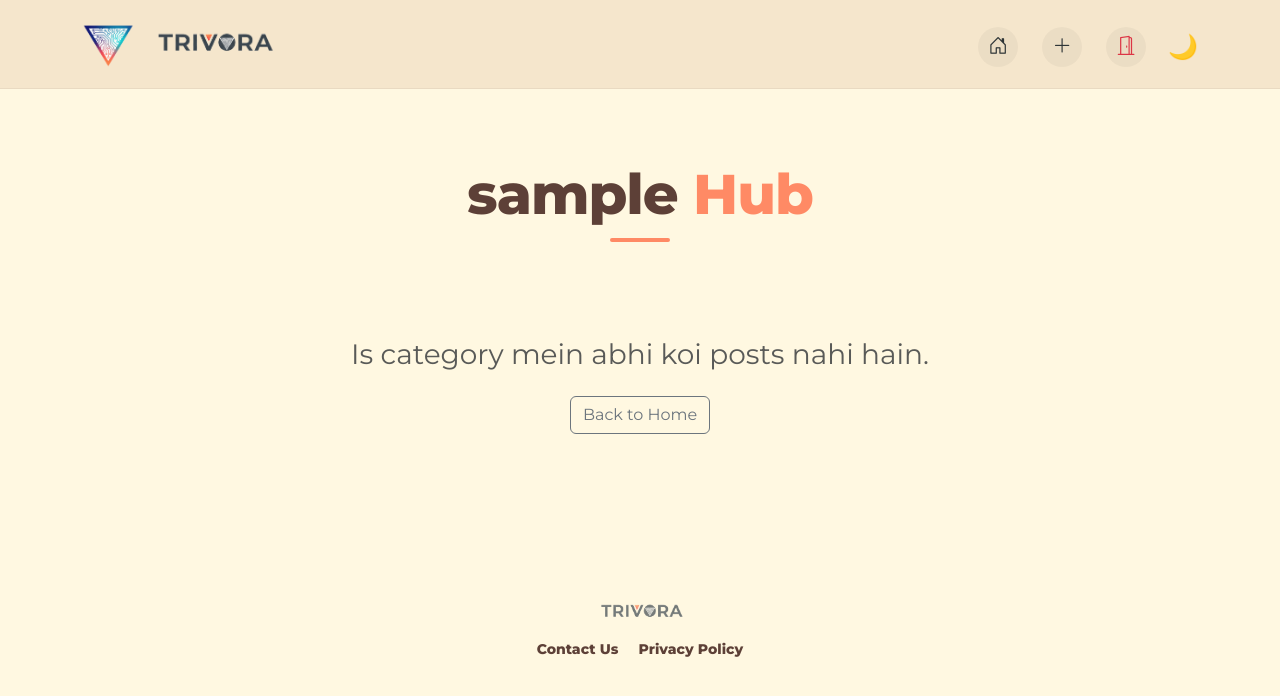
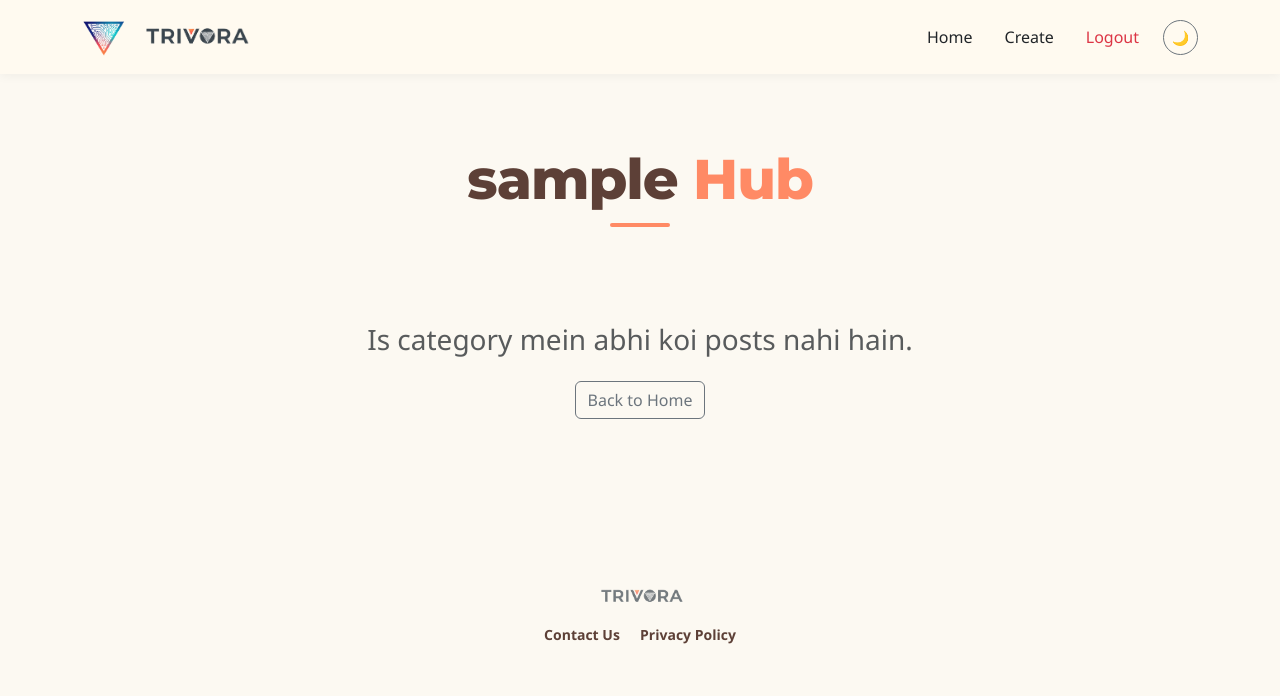
Before and after one commit to deepak9900dg/TRIVORA, a Flask app: a page that uses templates/base.html in a window 1280 px wide. Shown: the top 696 px of the page. Run offline with Flask 3, Linux system fonts and the light colour scheme; the visitor is signed in with stand-in values (Sample User, id 1).

Commit message:
Update base.html

```diff
--- a/templates/base.html
+++ b/templates/base.html
@@ -21,102 +21,101 @@
     <link href="https://cdn.jsdelivr.net/npm/bootstrap@5.3.0/dist/css/bootstrap.min.css" rel="stylesheet">
     <link rel="stylesheet" href="https://cdn.jsdelivr.net/npm/bootstrap-icons@1.11.1/font/bootstrap-icons.css">
 
-    <style>
-        :root {
-            --bg-color: #FFF8E1; /* Golden Cream Page Color */
-            --nav-bg: #F5E6CC;
+       <style>
+        body {
+            background-color: #fcf9f2; /* Creamy White background */
+            font-family: 'Segoe UI', Tahoma, Geneva, Verdana, sans-serif;
+            transition: 0.3s;
         }
 
-        body {
-            background-color: var(--bg-color);
-            font-family: 'Montserrat', sans-serif;
-            overflow-x: hidden;
+        /* Navbar with Cream Color */
+        .navbar {
+            background-color: #fffaf0 !important; /* Soft Creamy Header */
+            box-shadow: 0 2px 10px rgba(0,0,0,0.05);
+            padding: 12px 0;
         }
 
-        /* Transparency Fix */
-        .navbar {
-            background-color: var(--nav-bg) !important;
-            opacity: 1 !important;
-            padding: 15px 0 !important;
-            border-bottom: 1px solid rgba(0,0,0,0.05);
-            z-index: 1050;
+        .navbar-brand {
+            display: flex;
+            align-items: center;
+            font-family: 'Montserrat', sans-serif;
+            font-weight: 800;
+            letter-spacing: 1px;
+            color: #2d3436 !important;
+            text-decoration: none;
         }
 
-        .brand-logo-img { height: 48px !important; transition: 0.3s; }
-        .brand-text-img { height: 28px !important; margin-left: 12px !important; }
-
-        .navbar-nav-scrollable {
-            display: flex !important;
-            align-items: center;
-            margin-top: 5px;
+        /* Logo Styling */
+        .brand-logo {
+            height: 40px;
+            width: auto;
+            margin-right: 12px;
+            /* Filter use kar sakte hain agar logo ka color thoda adjust karna ho */
         }
 
-        /* Circular Icons */
-        .nav-icon-circle {
-            width: 40px;
-            height: 40px;
-            background: rgba(0,0,0,0.04);
-            border-radius: 50%;
-            display: flex;
-            align-items: center;
-            justify-content: center;
-            transition: 0.3s;
-            font-size: 1.2rem;
-            color: #2d3436;
+        .card {
+            border: none;
+            border-radius: 12px;
+            box-shadow: 0 4px 12px rgba(0,0,0,0.05);
+            margin-bottom: 25px;
+            background-color: white;
         }
 
-        .nav-link:hover .nav-icon-circle {
-            background: #ff8a65;
+        .btn-aesthetic {
+            background-color: #ff8a65;
             color: white;
-            transform: scale(1.1);
+            border: none;
+            padding: 8px 20px;
+            border-radius: 6px;
+            transition: 0.3s;
         }
 
-        .nav-link {
-            padding: 5px 12px !important;
-            display: flex;
-            align-items: center;
+        .btn-aesthetic:hover {
+            background-color: #e57373;
+            transform: translateY(-2px);
         }
 
-        #darkModeToggle { font-size: 1.5rem !important; margin-left: 10px !important; }
-
-        @media (max-width: 480px) {
-            .navbar { padding: 10px 0 !important; }
-            .brand-logo-img { height: 38px !important; }
-            .brand-text-img { height: 20px !important; }
-            .nav-icon-circle { width: 34px; height: 34px; font-size: 1rem; }
+        /* Simple Dark Mode */
+        body.dark-mode {
+            background-color: #121212;
+            color: #ffffff;
         }
-
-        body.dark-mode { background-color: #1a1a1a; color: white; }
-        body.dark-mode .navbar { background-color: #222 !important; }
-        body.dark-mode .nav-icon-circle { background: rgba(255,255,255,0.1); color: white; }
+        body.dark-mode .navbar {
+            background-color: #1e1e1e !important;
+            border-bottom: 1px solid #333;
+        }
+        body.dark-mode .navbar-brand {
+            color: #ffffff !important;
+        }
+        body.dark-mode .card {
+            background-color: #1e1e1e;
+            color: white;
+            border: 1px solid #333;
+        }
     </style>
 </head>
 <body>
 
-<nav class="navbar sticky-top">
-    <div class="container d-flex justify-content-between align-items-center">
-        <a class="navbar-brand d-flex align-items-center m-0" href="{{ url_for('home') }}">
-            <img src="{{ url_for('static', filename='logo.png') }}" class="brand-logo-img" alt="Trivora Symbol">
-            <img src="{{ url_for('static', filename='text.png') }}" class="brand-text-img" alt="TRIVORA">
+<nav class="navbar navbar-expand-lg sticky-top mb-4">
+    <div class="container">
+        <a class="navbar-brand d-flex align-items-center" href="{{ url_for('home') }}">
+            <img src="{{ url_for('static', filename='logo.png') }}"
+                 alt="Logo"
+                 style="height: 40px; width: auto;">
+
+            <img src="{{ url_for('static', filename='text.png') }}"
+                 alt="TRIVORA"
+                 style="height: 25px; width: auto; margin-left: 10px;">
         </a>
-
-        <div class="navbar-nav-scrollable">
-            <a class="nav-link" href="{{ url_for('home') }}" title="Home">
-                <div class="nav-icon-circle"><i class="bi bi-house-door"></i></div>
-            </a>
-
-            {% if session.get('user') %}
-                <a class="nav-link" href="{{ url_for('upload') }}" title="Create">
-                    <div class="nav-icon-circle"><i class="bi bi-plus-lg"></i></div>
-                </a>
-                <a class="nav-link" href="{{ url_for('logout') }}" title="Logout">
-                    <div class="nav-icon-circle text-danger"><i class="bi bi-door-open"></i></div>
-                </a>
-            {% else %}
-                <a class="nav-link" href="{{ url_for('login') }}">Login</a>
-            {% endif %}
-
-            <button id="darkModeToggle" class="btn p-0 ms-2" style="background:none; border:none;">🌙</button>
+            <div class="ms-auto d-flex align-items-center">
+                <a class="nav-link px-3 fw-medium" href="{{ url_for('home') }}">Home</a>
+                {% if session.get('user') %}
+                    <a class="nav-link px-3 fw-medium" href="{{ url_for('upload') }}">Create</a>
+                    <a class="nav-link px-3 fw-medium text-danger" href="{{ url_for('logout') }}">Logout</a>
+                {% else %}
+                    <a class="nav-link px-3 fw-medium" href="{{ url_for('login') }}">Login</a>
+                {% endif %}
+                <button id="darkModeToggle" class="btn btn-sm btn-outline-secondary ms-2" style="border-radius: 50%; width: 35px; height: 35px; padding: 0;">🌙</button>
         </div>
     </div>
 </nav>
```
